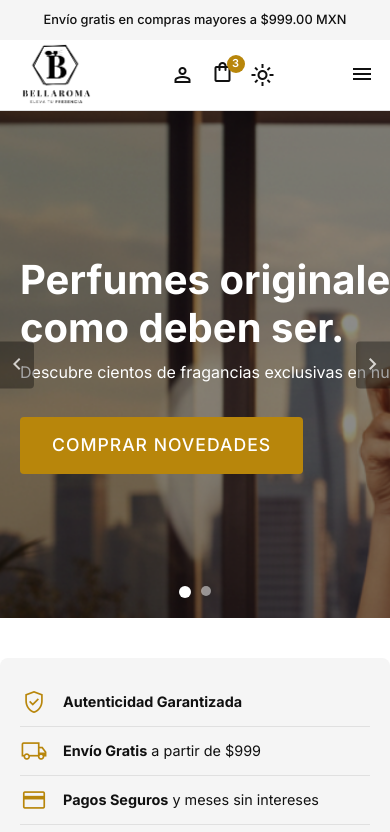
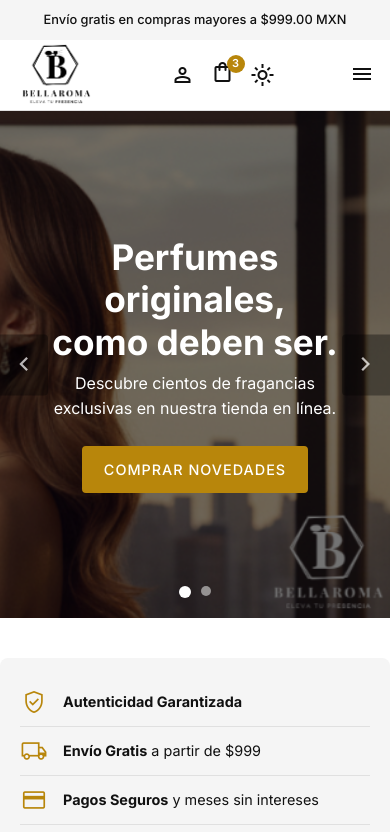
Before and after one commit to LoyaliZA/Bellaroma_test, a plain HTML site: page index.html in a window 390 px wide. Shown: the top 832 px of the page. Drawn offline with nearby package versions, Linux system fonts and the light colour scheme.

Commit message:
Fix carrusel

```diff
--- a/css/hero.css
+++ b/css/hero.css
@@ -1,11 +1,10 @@
-
 .hero-carousel {
     min-height: 700px;
     height: 70vh;
     max-height: 800px;
 
     position: relative;
-    overflow: hidden;
+    overflow: hidden; /* <-- CLAVE: Oculta las diapositivas fuera de pantalla */
     margin-bottom: 0;
     width: 100%;
 }
@@ -14,15 +13,16 @@
     display: flex;
     height: 100%;
     transition: transform 0.5s ease-in-out;
+    width: 100%; /* <-- CORRECCIÓN 1: Fija el ancho del "riel" */
 }
 
 .carousel-item {
-    min-width: 100%;
+    width: 100%; /* <-- CORRECCIÓN 2: Fija el ancho de CADA diapositiva */
     flex-shrink: 0;
     height: 100%;
 
     background-size: cover;
-    background-position: center;
+    background-position: center; /* Posición por defecto para escritorio */
 
     display: flex;
     align-items: center;
@@ -148,6 +148,7 @@
 }
 
 
+/* --- INICIO DE LA CORRECCIÓN MÓVIL (768px) --- */
 @media (max-width: 768px) {
     .hero-carousel {
         min-height: 50vh;
@@ -156,17 +157,46 @@
 
     .hero-content {
         padding: 20px;
+        align-items: center; /* Centra el contenido */
+        text-align: center; /* Centra el texto */
     }
 
     .hero-content h1 {
-        font-size: 2.5rem;
+        font-size: 2.2rem; /* Tamaño reducido */
+    }
+
+    .hero-content p {
+        font-size: 1rem; /* Tamaño reducido */
+        margin-bottom: 1.5rem;
+        max-width: 90%; /* Evita que se pegue a los bordes */
+    }
+
+    .cta-button {
+        font-size: 0.9rem; /* Botón más pequeño */
+        padding: 10px 20px;
     }
 
     .carousel-control {
-        padding: 10px 5px;
+        padding: 15px 10px; /* Aumenta el área de toque */
+        z-index: 12; /* Asegura que esté sobre el contenido */
     }
 
     .carousel-control span {
-        font-size: 24px;
+        font-size: 28px;
+    }
+
+    /* Regla específica para el banner 1 (modelo a la derecha) */
+    .carousel-item[style*="banner1.png"] {
+        background-position: right center;
+    }
+
+    /* Regla específica para el banner 2 (modelo en el centro) */
+    .carousel-item[style*="banner-2.png"] {
+        background-position: center center;
+    }
+
+    .hero-image-overlay {
+        background-color: rgba(0, 0, 0, 0.55);
     }
 }
+/* --- FIN DE LA CORRECCIÓN --- */
```
Also changed, not shown: index.html (+0 -1 lines).
